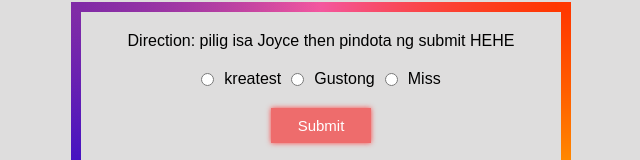
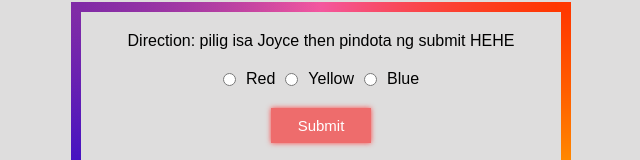
Before and after one commit to aldren22-win/aldren22-win.github.io, a plain HTML site: page index.html in a window 1280 px wide. Shown: the part 176-336 px from the top of the page, without its empty margins (319-959 px from the left). Drawn offline with Linux system fonts and the light colour scheme.

Commit message:
Update index.html

```diff
--- a/index.html
+++ b/index.html
@@ -13,13 +13,13 @@
     <p>Direction: pilig isa Joyce then pindota ng submit HEHE</p>
     <div class="pili-ka">
       <input type="radio" id="greatest" name="age" value="greatest">
-      <label for="greatest">kreatest</label>
+      <label for="greatest">Red</label>
 
       <input type="radio" id="gusto" name="age" value="gustong">
-      <label for="gusto">Gustong</label>
+      <label for="gusto">Yellow</label>
 
       <input type="radio" id="mss" name="age" value="miss">
-      <label for="miss">Miss</label>
+      <label for="miss">Blue</label>
     </div>
 
     <input type="submit" value="Submit" class="btn-submit">
```
